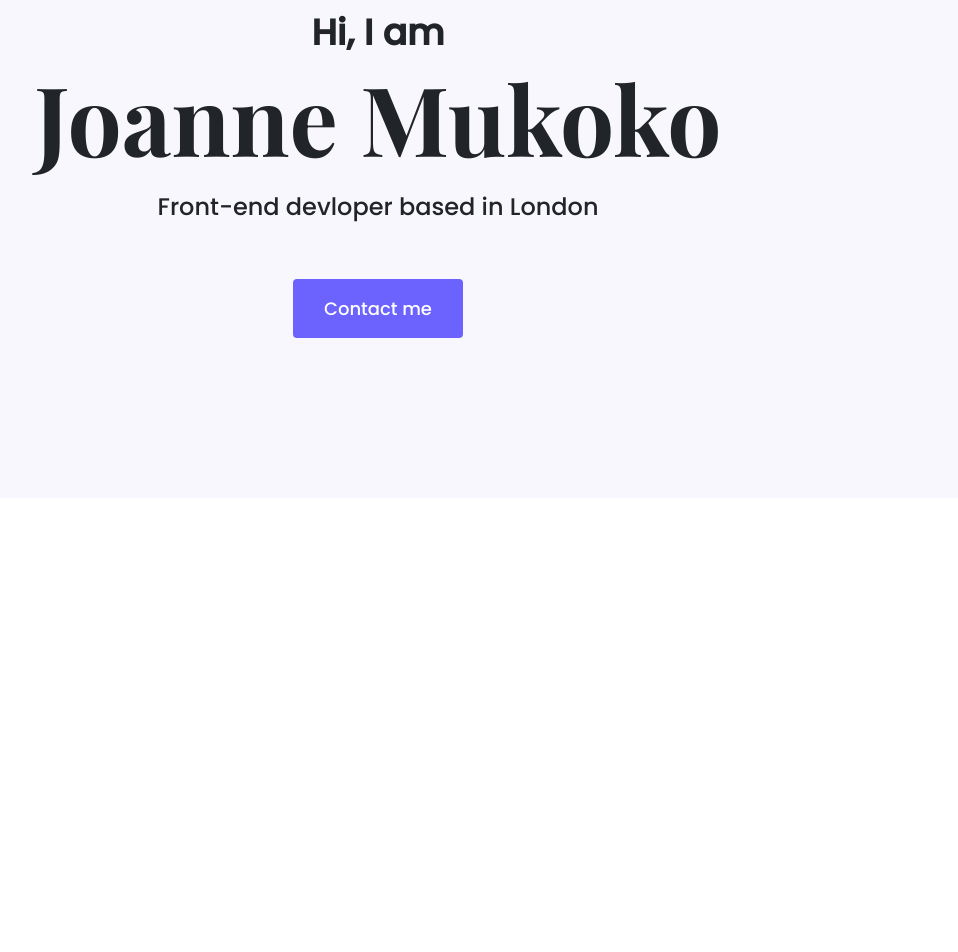
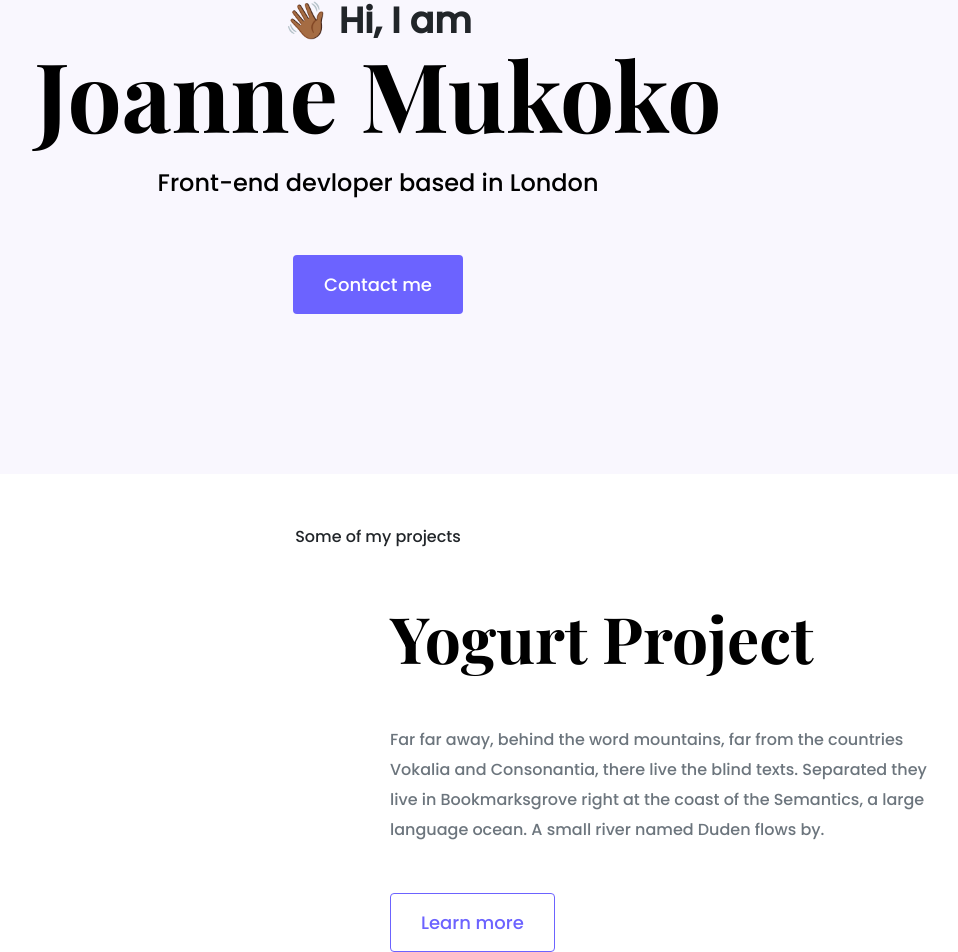
Before and after one commit to joannemukoko/portfolio-project, a plain HTML site: page index.html in a window 1280 px wide. Shown: the part 154-1106 px from the top of the page, without its empty margins (262-1220 px from the left). Before the commit the page ends 800 px from the top, so only its background shows below. Drawn offline with nearby package versions, Linux system fonts and the light colour scheme.

Commit message:
started adding homepage content

```diff
--- a/index.html
+++ b/index.html
@@ -30,12 +30,28 @@
   </head>
   <body>
     <div class="hero">
-      <p>Hi, I am</p>
+      <p>👋🏾 Hi, I am</p>
       <h1>Joanne Mukoko</h1>
       <h2 class="mb-5">Front-end devloper based in London</h2>
       <div>
         <a href="#" class="btn btn-branding">Contact me</a>
       </div>
     </div>
+    <p class="text-center m-5">Some of my projects</p>
+    <div class="container">
+      <div class="row">
+        <div class="col-6"></div>
+        <div class="col-6">
+          <h2 class="mb-5">Yogurt Project</h2>
+          <p class="mb-5 text-muted">
+            Far far away, behind the word mountains, far from the countries
+            Vokalia and Consonantia, there live the blind texts. Separated they
+            live in Bookmarksgrove right at the coast of the Semantics, a large
+            language ocean. A small river named Duden flows by.
+          </p>
+          <a href="#" class="btn btn-branding-outline"> Learn more</a>
+        </div>
+      </div>
+    </div>
   </body>
 </html>
--- a/src/script.css
+++ b/src/script.css
@@ -7,10 +7,26 @@
 body {
   font-family: var(--default-font-family);
 }
-h1 {
+h1,
+h2,
+h3,
+h4,
+h5,
+h6 {
+  color: black;
   font-family: var(--heading-font-family);
   font-weight: bold;
+}
+h1 {
   font-size: 96px;
+}
+h2 {
+  font-size: 64px;
+}
+p {
+  font-weight: normal;
+  font-size: 16px;
+  line-height: 30px;
 }
 .hero {
   background: var(--secondary-color);
@@ -39,3 +55,12 @@ h1 {
   line-height: 27px;
   padding: 15px 30px;
 }
+
+.btn-branding-outline {
+  color: var(--branding-color);
+  border: 1px solid var(--branding-color);
+  border-radius: 4px;
+  font-size: 18px;
+  line-height: 27px;
+  padding: 15px 30px;
+}
```
Also changed, not shown: images/weather.png (added), images/yoga.png (added), images/yogurt.png (added), 1 other file.
